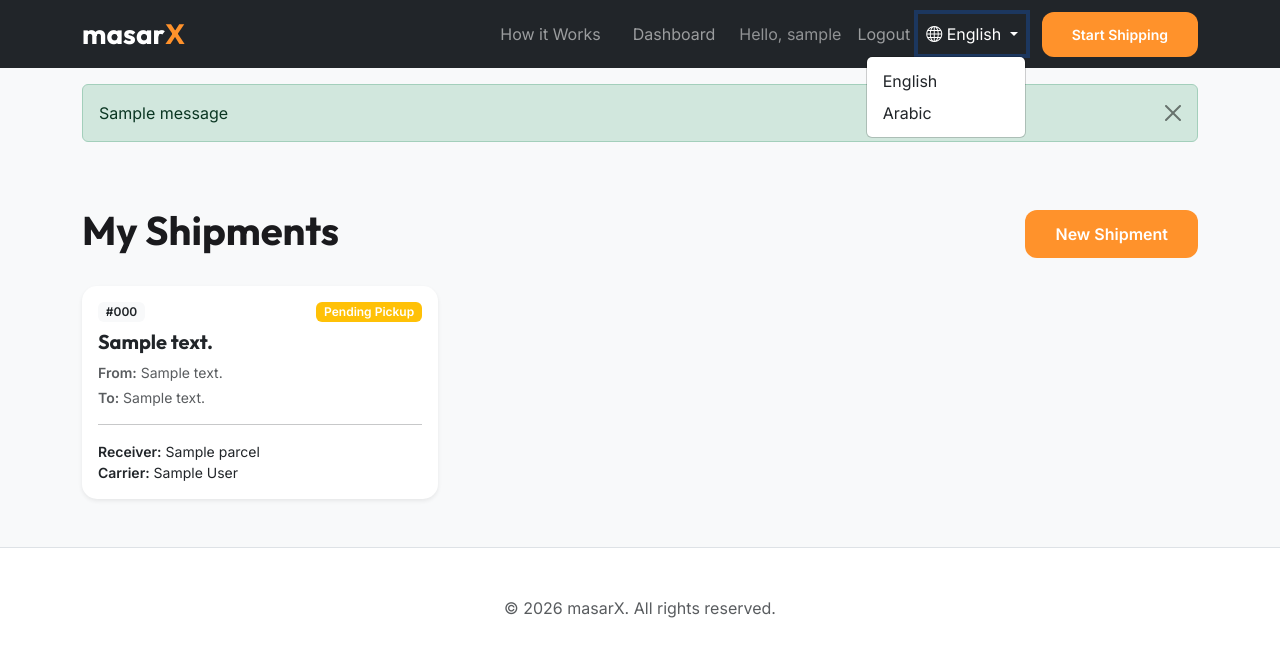
After one commit to moosaalabri/masarX, a Django app: page /dashboard/ in a window 1280 px wide, after a click on "English". The commit adds this page. Shown: the top 667 px of the page. Run offline with Django 5.2, Linux system fonts and the light colour scheme; a user stored in the database is signed in; tables that the repository leaves empty hold one stand-in row (values such as "Sample post"); one stand-in notice (Sample message) is shown.

```diff
--- a/config/settings.py
+++ b/config/settings.py
@@ -189,3 +189,5 @@ if EMAIL_USE_SSL:
 # https://docs.djangoproject.com/en/5.2/ref/settings/#default-auto-field
 
 DEFAULT_AUTO_FIELD = 'django.db.models.BigAutoField'
+LOGIN_REDIRECT_URL = 'dashboard'
+LOGOUT_REDIRECT_URL = 'index'
--- a/core/templates/base.html
+++ b/core/templates/base.html
@@ -1,4 +1,4 @@
-{% load i18n static %}
+{% load i18n static i18n_urls %}
 {% get_current_language as LANGUAGE_CODE %}
 {% get_language_info for LANGUAGE_CODE as lang %}
 <!DOCTYPE html>
@@ -39,6 +39,10 @@
             margin-left: auto !important;
             margin-right: 0 !important;
         }
+        .dropdown-menu-end {
+            left: 0 !important;
+            right: auto !important;
+        }
     </style>
     {% endif %}
 
@@ -58,6 +62,9 @@
                         <a class="nav-link px-3" href="{% url 'index' %}#how-it-works">{% trans "How it Works" %}</a>
                     </li>
                     {% if user.is_authenticated %}
+                        <li class="nav-item">
+                            <a class="nav-link px-3" href="{% url 'dashboard' %}">{% trans "Dashboard" %}</a>
+                        </li>
                         <li class="nav-item">
                             <span class="nav-link text-white-50">{% trans "Hello" %}, {{ user.username }}</span>
                         </li>
@@ -84,9 +91,10 @@
                             {% get_available_languages as LANGUAGES %}
                             {% for lang_code, lang_name in LANGUAGES %}
                                 <li>
+                                    {% translate_url lang_code as the_redirect_url %}
                                     <form action="{% url 'set_language' %}" method="post">
                                         {% csrf_token %}
-                                        <input name="next" type="hidden" value="{{ request.path }}">
+                                        <input name="next" type="hidden" value="{{ the_redirect_url|default:'/' }}">
                                         <input name="language" type="hidden" value="{{ lang_code }}">
                                         <button type="submit" class="dropdown-item {% if LANGUAGE_CODE == lang_code %}active{% endif %}">
                                             {{ lang_name }}
@@ -98,12 +106,27 @@
                     </li>
 
                     <li class="nav-item ms-lg-3">
-                        <a href="{% url 'shipment_request' %}" class="btn btn-masarx-primary btn-sm">{% trans "Start Shipping" %}</a>
+                        {% if user.is_authenticated and user.profile.role == 'car_owner' %}
+                            <a href="{% url 'dashboard' %}" class="btn btn-masarx-primary btn-sm">{% trans "Find Loads" %}</a>
+                        {% else %}
+                            <a href="{% url 'shipment_request' %}" class="btn btn-masarx-primary btn-sm">{% trans "Start Shipping" %}</a>
+                        {% endif %}
                     </li>
                 </ul>
             </div>
         </div>
     </nav>
+
+    <div class="container mt-3">
+        {% if messages %}
+            {% for message in messages %}
+                <div class="alert alert-{{ message.tags }} alert-dismissible fade show" role="alert">
+                    {{ message }}
+                    <button type="button" class="btn-close" data-bs-dismiss="alert" aria-label="Close"></button>
+                </div>
+            {% endfor %}
+        {% endif %}
+    </div>
 
     <main>
         {% block content %}{% endblock %}
--- /dev/null
+++ b/core/templates/core/shipper_dashboard.html
@@ -0,0 +1,41 @@
+{% extends 'base.html' %}
+{% load i18n %}
+
+{% block content %}
+<div class="container py-5">
+    <div class="d-flex justify-content-between align-items-center mb-4">
+        <h1>{% trans "My Shipments" %}</h1>
+        <a href="{% url 'shipment_request' %}" class="btn btn-masarx-primary">{% trans "New Shipment" %}</a>
+    </div>
+
+    {% if parcels %}
+    <div class="row g-4">
+        {% for parcel in parcels %}
+        <div class="col-md-6 col-lg-4">
+            <div class="card border-0 shadow-sm h-100" style="border-radius: 15px;">
+                <div class="card-body">
+                    <div class="d-flex justify-content-between mb-2">
+                        <span class="badge bg-light text-dark">#{{ parcel.tracking_number }}</span>
+                        <span class="badge {% if parcel.status == 'delivered' %}bg-success{% elif parcel.status == 'cancelled' %}bg-danger{% else %}bg-warning{% endif %}">
+                            {{ parcel.get_status_display }}
+                        </span>
+                    </div>
+                    <h5 class="card-title">{{ parcel.description|truncatechars:30 }}</h5>
+                    <p class="card-text mb-1 small text-muted"><i class="fas fa-map-marker-alt"></i> <strong>{% trans "From" %}:</strong> {{ parcel.pickup_address }}</p>
+                    <p class="card-text mb-3 small text-muted"><i class="fas fa-flag-checkered"></i> <strong>{% trans "To" %}:</strong> {{ parcel.delivery_address }}</p>
+                    <hr>
+                    <p class="card-text small mb-0"><strong>{% trans "Receiver" %}:</strong> {{ parcel.receiver_name }}</p>
+                    <p class="card-text small"><strong>{% trans "Carrier" %}:</strong> {% if parcel.carrier %}{{ parcel.carrier.get_full_name|default:parcel.carrier.username }}{% else %}{% trans "Waiting for pickup" %}{% endif %}</p>
+                </div>
+            </div>
+        </div>
+        {% endfor %}
+    </div>
+    {% else %}
+    <div class="text-center py-5">
+        <p class="lead">{% trans "You haven't sent any shipments yet." %}</p>
+        <a href="{% url 'shipment_request' %}" class="btn btn-masarx-primary">{% trans "Send your first shipment" %}</a>
+    </div>
+    {% endif %}
+</div>
+{% endblock %}
--- /dev/null
+++ b/core/templatetags/i18n_urls.py
@@ -0,0 +1,12 @@
+from django import template
+from django.urls import translate_url as django_translate_url
+
+register = template.Library()
+
+@register.simple_tag(takes_context=True)
+def translate_url(context, lang_code):
+    request = context.get('request')
+    if not request:
+        return ''
+    path = request.get_full_path()
+    return django_translate_url(path, lang_code)
--- a/core/urls.py
+++ b/core/urls.py
@@ -7,6 +7,9 @@ urlpatterns = [
     path('register/', views.register, name='register'),
     path('login/', auth_views.LoginView.as_view(template_name='core/login.html'), name='login'),
     path('logout/', auth_views.LogoutView.as_view(next_page='index'), name='logout'),
+    path('dashboard/', views.dashboard, name='dashboard'),
     path('shipment-request/', views.shipment_request, name='shipment_request'),
-    path('article-detail/', views.article_detail, name='article_detail'),
+    path('accept-parcel/<int:parcel_id>/', views.accept_parcel, name='accept_parcel'),
+    path('update-status/<int:parcel_id>/', views.update_status, name='update_status'),
+    path('article/', views.article_detail, name='article_detail'),
 ]
--- a/core/views.py
+++ b/core/views.py
@@ -1,10 +1,11 @@
-from django.shortcuts import render, redirect
-from django.contrib.auth import login, authenticate
+from django.shortcuts import render, redirect, get_object_or_404
+from django.contrib.auth import login, authenticate, logout
 from django.contrib.auth.forms import AuthenticationForm
 from django.contrib.auth.decorators import login_required
 from .models import Parcel, Profile
-from .forms import UserRegistrationForm
+from .forms import UserRegistrationForm, ParcelForm
 from django.utils.translation import gettext_lazy as _
+from django.contrib import messages
 
 def index(request):
     tracking_id = request.GET.get('tracking_id')
@@ -28,17 +29,67 @@ def register(request):
         if form.is_valid():
             user = form.save()
             login(request, user)
-            return redirect('index')
+            return redirect('dashboard')
     else:
         form = UserRegistrationForm()
     return render(request, 'core/register.html', {'form': form})
 
 @login_required
+def dashboard(request):
+    profile = request.user.profile
+    if profile.role == 'shipper':
+        parcels = Parcel.objects.filter(shipper=request.user).order_by('-created_at')
+        return render(request, 'core/shipper_dashboard.html', {'parcels': parcels})
+    else:
+        # Car Owner view
+        available_parcels = Parcel.objects.filter(status='pending').order_by('-created_at')
+        my_parcels = Parcel.objects.filter(carrier=request.user).exclude(status='delivered').order_by('-created_at')
+        return render(request, 'core/driver_dashboard.html', {
+            'available_parcels': available_parcels,
+            'my_parcels': my_parcels
+        })
+
+@login_required
 def shipment_request(request):
+    if request.user.profile.role != 'shipper':
+        messages.error(request, _("Only shippers can request shipments."))
+        return redirect('dashboard')
+
     if request.method == 'POST':
-        # Logic for creating shipment will go here
-        pass
-    return render(request, 'core/shipment_request.html')
+        form = ParcelForm(request.POST)
+        if form.is_valid():
+            parcel = form.save(commit=False)
+            parcel.shipper = request.user
+            parcel.save()
+            messages.success(request, _("Shipment requested successfully! Tracking ID: ") + parcel.tracking_number)
+            return redirect('dashboard')
+    else:
+        form = ParcelForm()
+    return render(request, 'core/shipment_request.html', {'form': form})
+
+@login_required
+def accept_parcel(request, parcel_id):
+    if request.user.profile.role != 'car_owner':
+        messages.error(request, _("Only car owners can accept shipments."))
+        return redirect('dashboard')
+
+    parcel = get_object_or_404(Parcel, id=parcel_id, status='pending')
+    parcel.carrier = request.user
+    parcel.status = 'picked_up'
+    parcel.save()
+    messages.success(request, _("You have accepted the shipment!"))
+    return redirect('dashboard')
+
+@login_required
+def update_status(request, parcel_id):
+    parcel = get_object_or_404(Parcel, id=parcel_id, carrier=request.user)
+    if request.method == 'POST':
+        new_status = request.POST.get('status')
+        if new_status in dict(Parcel.STATUS_CHOICES):
+            parcel.status = new_status
+            parcel.save()
+            messages.success(request, _("Status updated successfully!"))
+    return redirect('dashboard')
 
 def article_detail(request):
     return render(request, 'core/article_detail.html')
```
Also changed, not shown: core/forms.py (+22 -1 lines), core/templates/core/driver_dashboard.html (added, +82 -0 lines), core/templates/core/shipment_request.html (+12 -22 lines), core/templatetags/__init__.py (added), locale/ar/LC_MESSAGES/django.po, locale/en/LC_MESSAGES/django.po, 1 other file.
